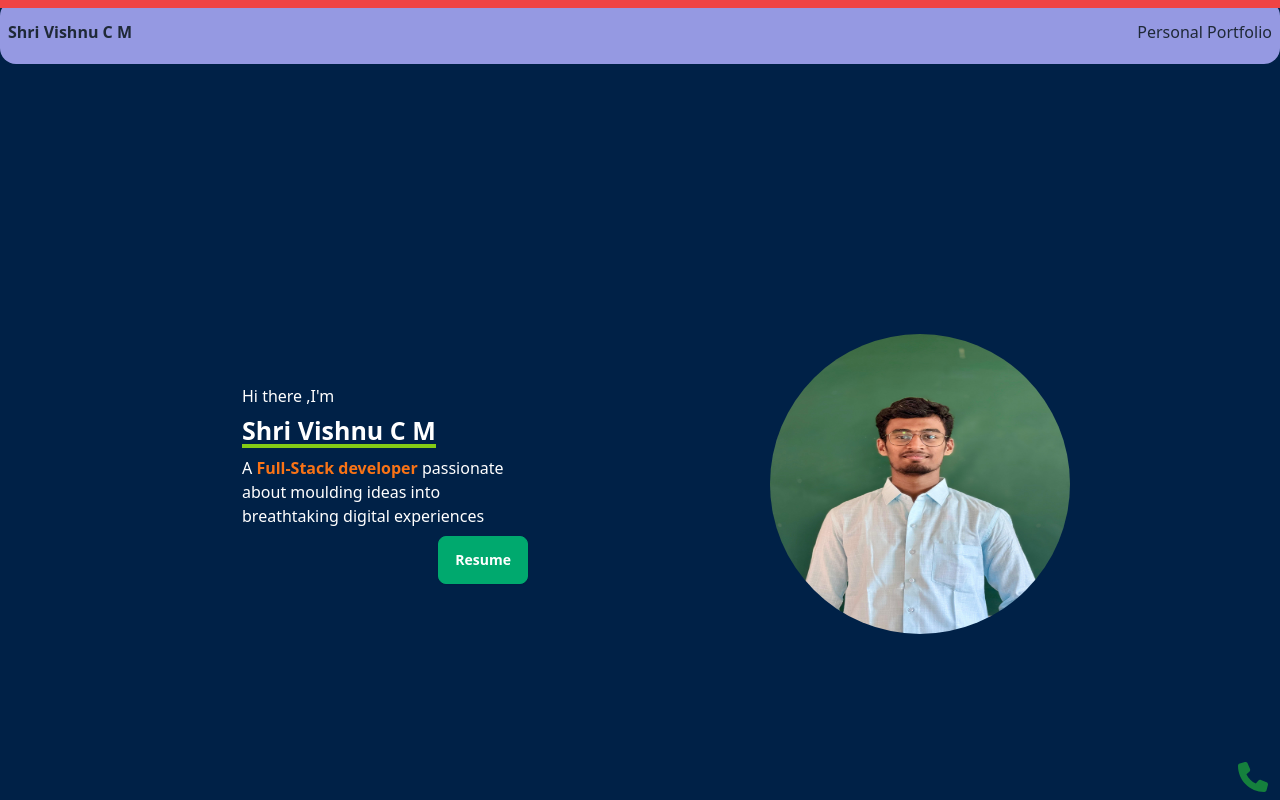
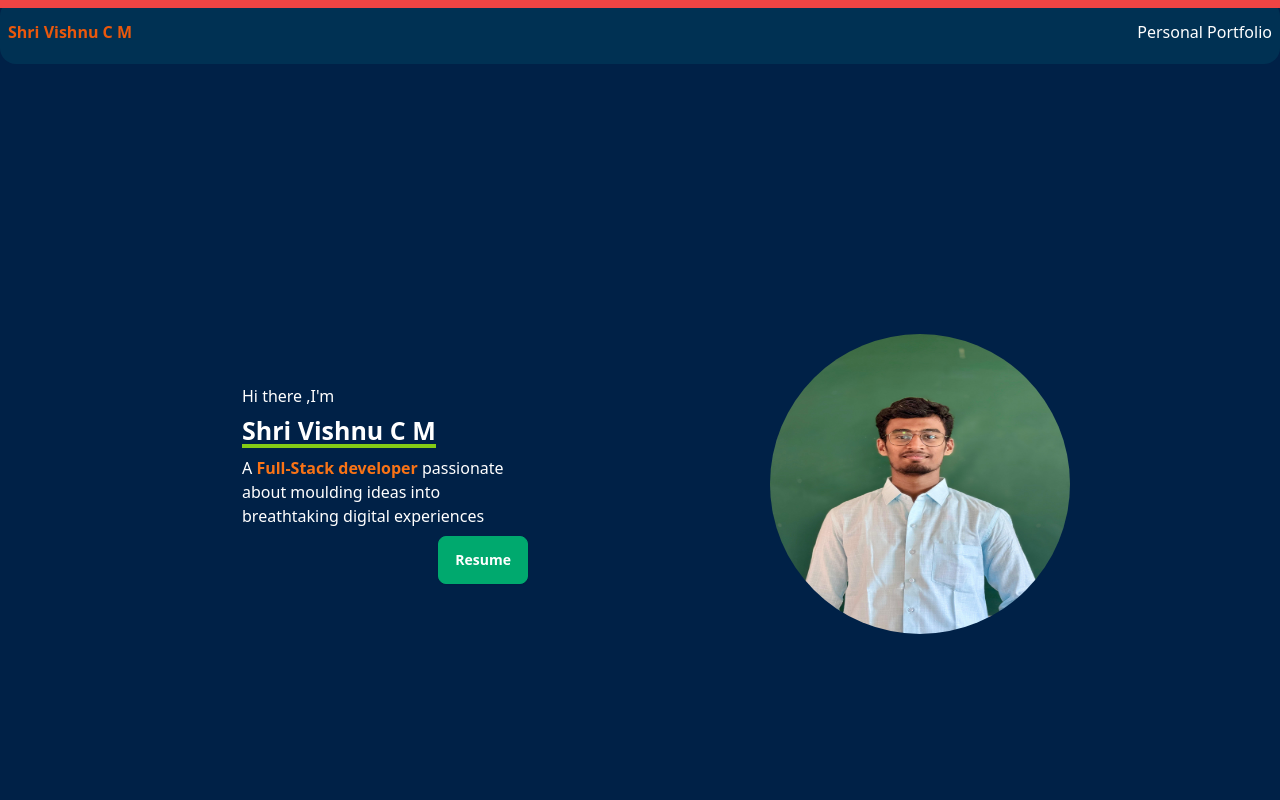
Before and after one commit to SHRIVISHNU-CM/Portfolio, a React (Vite) app: page / in a window 1280 px wide. Shown: the top 800 px of the page. Built offline with nearby package versions, Linux system fonts and the light colour scheme.

Commit message:
framer motion

```diff
--- a/src/Components/Navbar.jsx
+++ b/src/Components/Navbar.jsx
@@ -3,17 +3,14 @@ import { FaPhone } from "react-icons/fa6";
 function Navbar() {
     return (
         <>
-            <nav style={{backgroundColor:"#9599E2"}} className='navbar bg-base-300  rounded-2xl'>
+            <nav style={{backgroundColor:"#003153"}} className='navbar bg-base-300  rounded-2xl'>
                 <div className='navbar-start'>
-                    <h1 className='font-semibold'>Shri Vishnu C M</h1>
+                    <h1 className='font-semibold text-orange-600'>Shri Vishnu C M</h1>
                 </div>
                 <div className='navbar-end'>
-                    <h1>Personal Portfolio</h1>
+                    <h1 className='text-white'>Personal Portfolio</h1>
                 </div>
             </nav>
-            <div className='fixed right-3 bottom-2'>
-                <FaPhone className=' text-green-700 text-[30px]' title='Contact'/>
-            </div>
         </>
     )
 }
```
